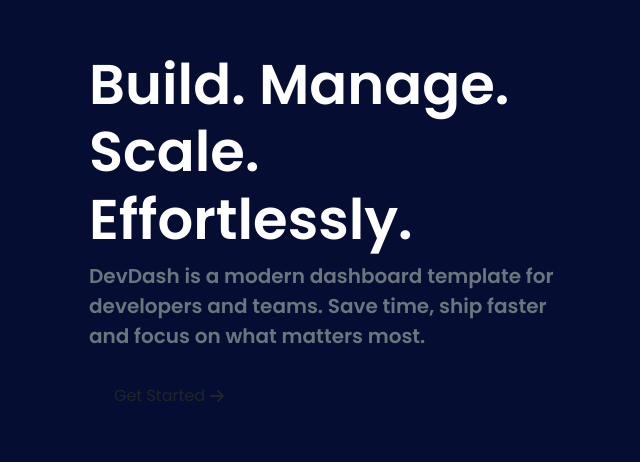
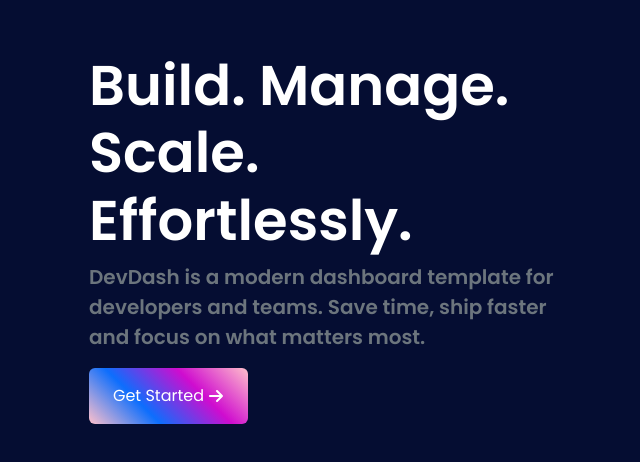
Before and after one commit to RishiTheProgrammer/Admin-Dashboard, a React (Vite) app: page / in a window 1280 px wide. Shown: the part 162-624 px from the top of the page, without its empty margins (23-663 px from the left). Built offline with nearby package versions, Linux system fonts and the light colour scheme.

Commit message:
Added style and animation

```diff
--- a/src/pages/landingPage.css
+++ b/src/pages/landingPage.css
@@ -1,3 +1,18 @@
 #landingPage{
     background-color: #050d32;
 }
+
+.btn-get-started{
+    background: linear-gradient(45deg, pink, #0d6efd, rgb(207, 12, 207), pink) !important;
+    border: none;
+    color: white;
+    transition: .3 all ease-in-out;
+}
+
+.btn-get-started:hover{
+    transform: translateY(-10px)
+}
+
+.btn-get-started:hover .btn-arrow{
+    transform: translateX(6px)
+}
```
